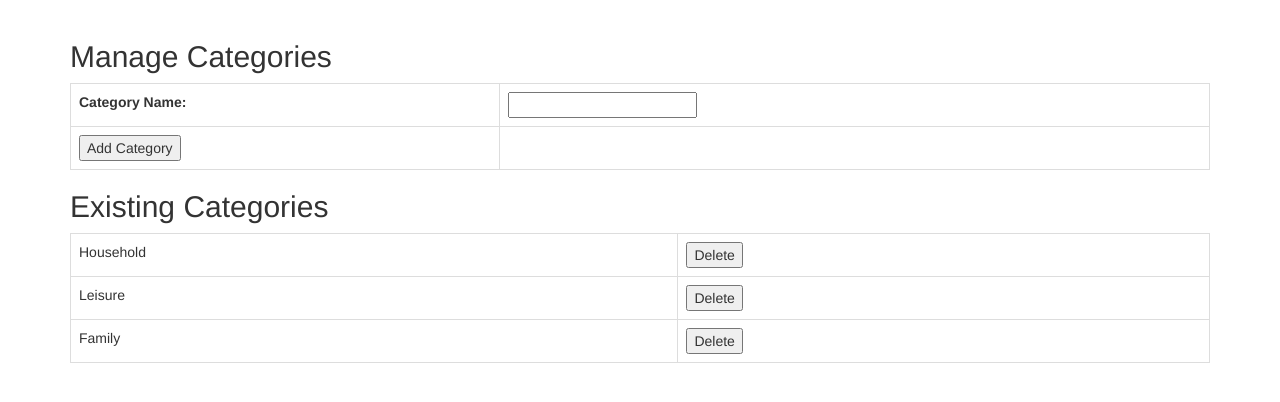
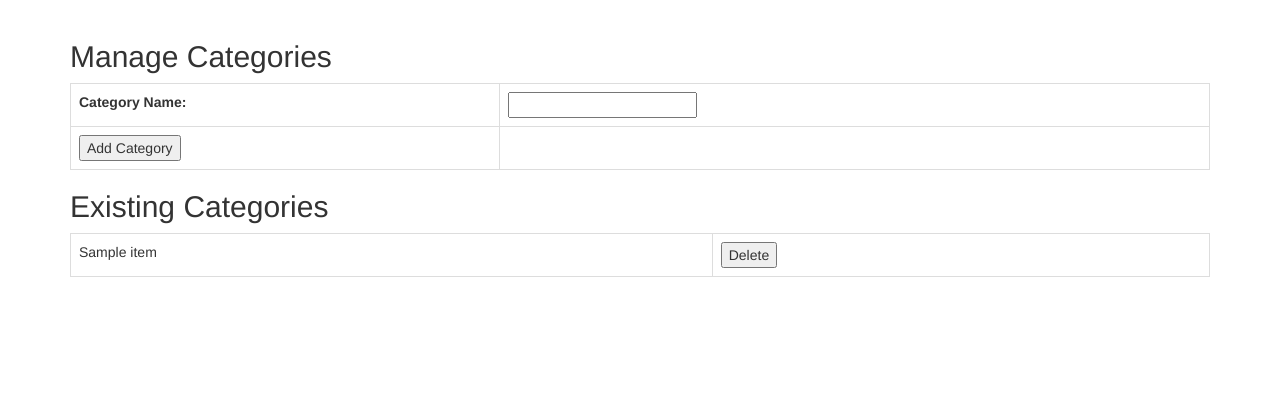
Before and after one commit to can2di/money, a Flask app: template templates/manage.html in a window 1280 px wide. Shown: the part 52-454 px from the top of the page. Run offline with Flask 3, Linux system fonts and the light colour scheme; the template is opened without the code that fills it: most values are stand-ins (such as "Sample title", 1, 10 or a date in 2020); some libraries are stand-ins or nearby versions.

Commit message:
Changes made

```diff
--- a/app.py
+++ b/app.py
@@ -37,8 +37,8 @@ def view():
 
 @app.route('/manage')
 def manage():
-
-    return render_template('manage.html')
+    my_list = ["Household", "Leisure", "Bills"]
+    return render_template('manage.html', my_list=my_list)
 
 @app.route('/reports')
 def reports():
--- a/templates/add.html
+++ b/templates/add.html
@@ -7,7 +7,7 @@
     <h2>Add yor Expense</h2>
     <p></p>
 
-    <form action="/update_expense" method="post"></form>
+    <form>
     <table class="table table-bordered">
 
       <tbody>
--- a/templates/base.html
+++ b/templates/base.html
@@ -1,7 +1,7 @@
 <!DOCTYPE html>
 <html>
 <head>
-  <title>Bootstrap Example</title>
+  <title>Expense Tracker</title>
   <meta charset="utf-8">
   <meta name="viewport" content="width=device-width, initial-scale=1">
   <link rel="stylesheet" href="https://maxcdn.bootstrapcdn.com/bootstrap/3.4.1/css/bootstrap.min.css">
--- a/templates/manage.html
+++ b/templates/manage.html
@@ -33,18 +33,12 @@
   <table class="table table-bordered">
 
     <tbody>
+      {% for item in my_list %}
       <tr>
-        <td>Household</td>
+        <td>{{ item }}</td>
         <td><button type="button">Delete</button></td>
       </tr>
-      <tr>
-        <td>Leisure</td>
-        <td><button type="button">Delete</button></td>
-      </tr>
-      <tr>
-        <td>Family</td>
-        <td><button type="button">Delete</button></td>
-      </tr>
+      {% endfor %}
     </tbody>
   </table>
 </form>
```
